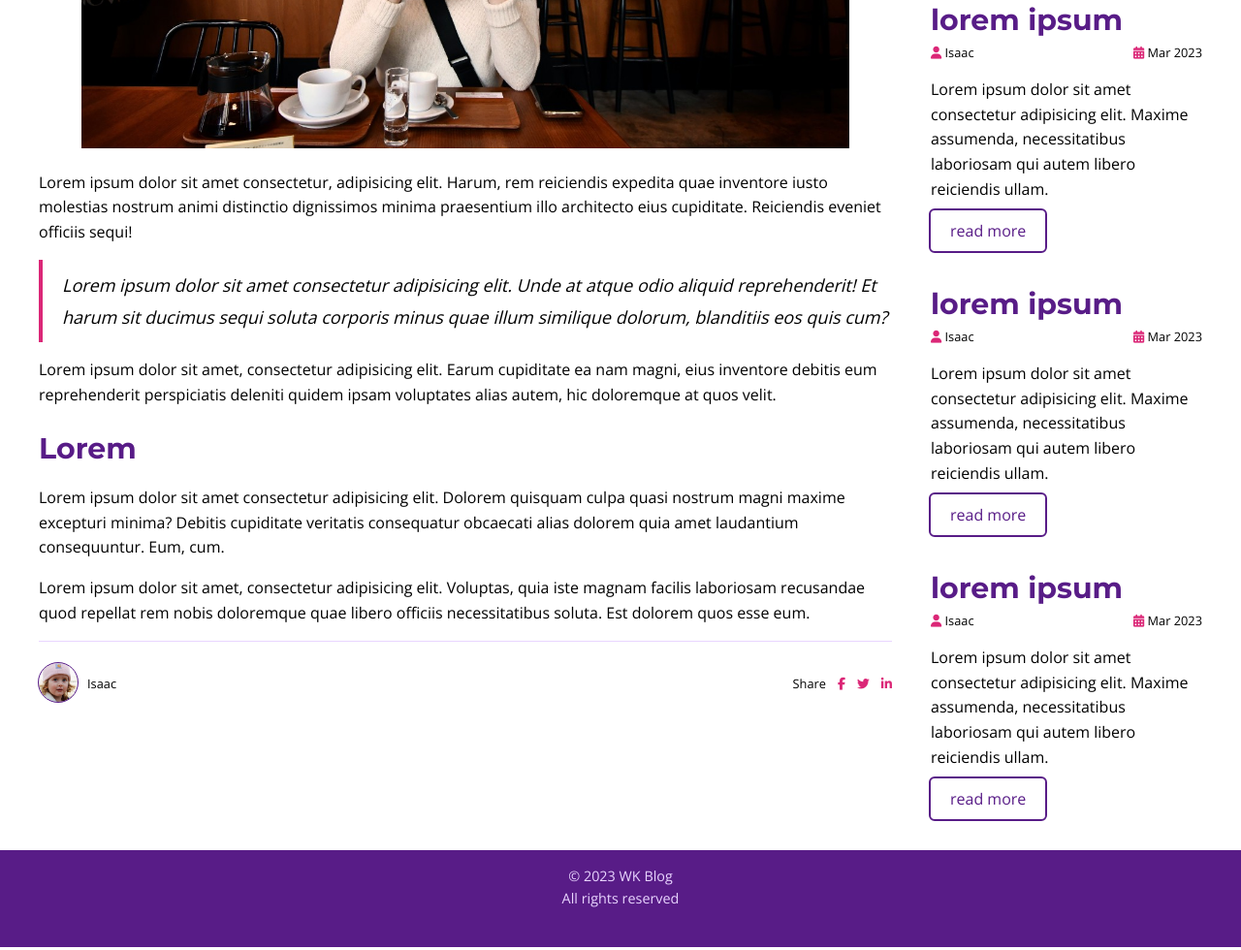
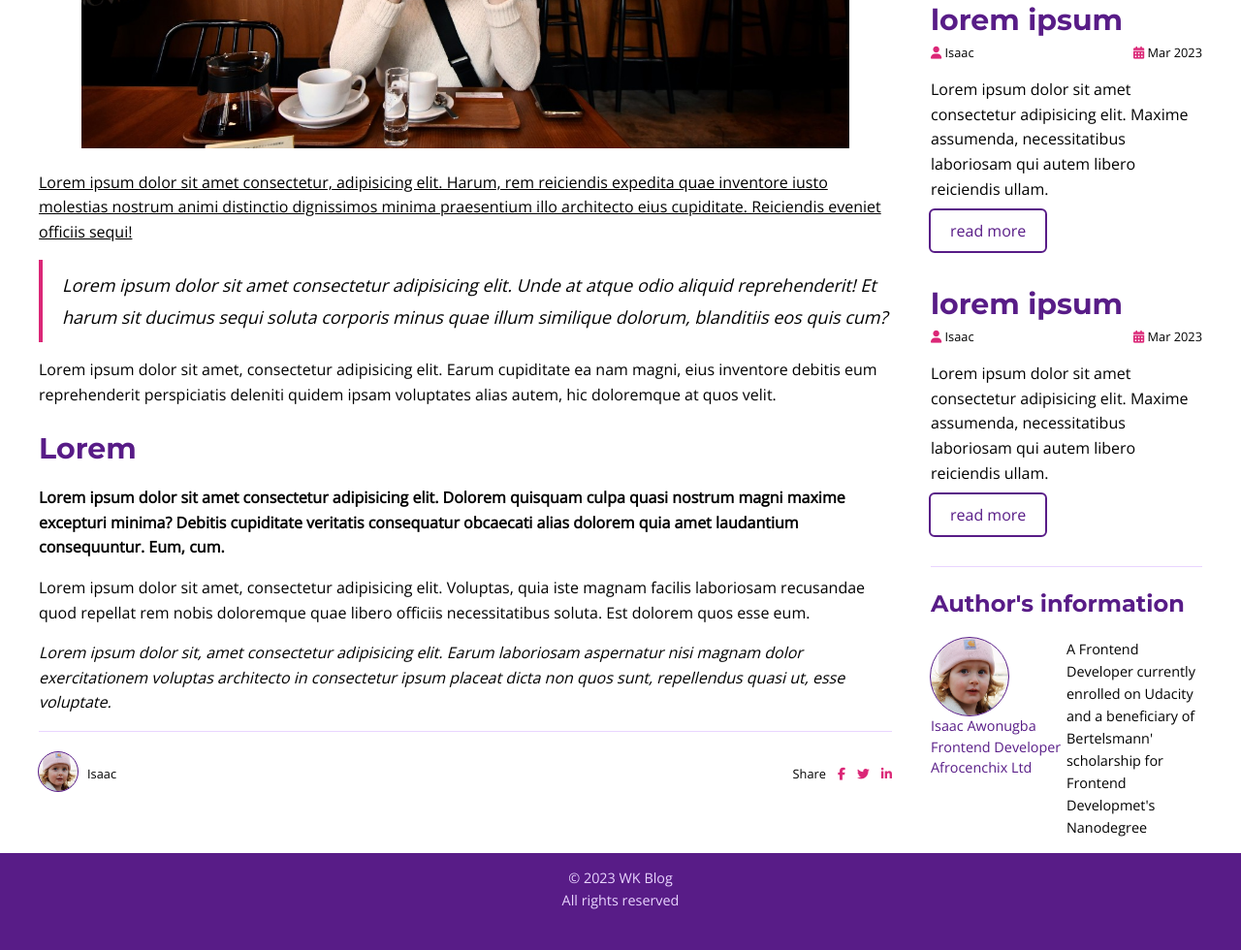
Before and after one commit to afroisaac/blog, a plain HTML site: page blog-post.html in a window 1280 px wide. Shown: the part 508-1488 px from the top of the page at 97% size. Drawn offline with nearby package versions, Linux system fonts and the light colour scheme.

Commit message:
Fix: Omission added

```diff
--- a/blog-post.html
+++ b/blog-post.html
@@ -21,8 +21,9 @@
         </header>
 
         <aside class="sidebar">
+            <div class="sidebar-inner">
                 <h1>Archives</h1>
-            <div class="sidebar-inner">
+
                 <section class="sidebar-item">
                     <h2 class="item-title">lorem ipsum</h2>
                     <div class="item-meta">
@@ -52,17 +53,25 @@
                     <p>Lorem ipsum dolor sit amet consectetur adipisicing elit. Maxime assumenda, necessitatibus laboriosam qui autem libero reiciendis ullam.</p>
                     <a href="#" class="button secondary-button">read more</a>
                 </section>
-
-                    <section class="sidebar-item">
-                        <h2 class="item-title">lorem ipsum</h2>
-                        <div class="item-meta">
-                            <span><i class="fa fa-user"></i> Isaac</span>
-                            <span><i class="fa fa-calendar"></i> Mar 2023</span>
             </div>
-                        <p>Lorem ipsum dolor sit amet consectetur adipisicing elit. Maxime assumenda, necessitatibus laboriosam qui autem libero reiciendis ullam.</p>
-                        <a href="#" class="button secondary-button">read more</a>
+            <section class="author-section">
+                <h3>Author's information</h3>
+                <div class="author-info">
+                    <div class="width-50">
+                        <figure class="avatar">
+                            <img src="images/avatar.jpg" class="avatar-img-medium" />
+                        </figure>
+                        <div class="info">
+                            <div class="small-text">Isaac Awonugba</div>
+                            <div class="small-text">Frontend Developer</div>
+                            <div class="small-text">Afrocenchix Ltd</div>
+                        </div>
+                    </div>
+                    <div class="width-50">
+                        <p class="bio">A Frontend Developer currently enrolled on Udacity and a beneficiary of Bertelsmann' scholarship for Frontend Developmet's Nanodegree</p>
+                    </div>
+                </div>
             </section>
-            </div>
         </aside>
         <section class="post">
             <article class="post-body">
@@ -71,15 +80,16 @@
                 <figure class="hero">
                     <img src="images/max-unsplash-hero.jpg" alt="Lorem ipsum"  class="hero-image"/>
                 </figure>
-                <p>Lorem ipsum dolor sit amet consectetur, adipisicing elit. Harum, rem reiciendis expedita quae inventore iusto molestias nostrum animi distinctio dignissimos minima praesentium illo architecto eius cupiditate. Reiciendis eveniet officiis sequi!</p>
+                <p class="underlined-text">Lorem ipsum dolor sit amet consectetur, adipisicing elit. Harum, rem reiciendis expedita quae inventore iusto molestias nostrum animi distinctio dignissimos minima praesentium illo architecto eius cupiditate. Reiciendis eveniet officiis sequi!</p>
                 <blockquote>
                     Lorem ipsum dolor sit amet consectetur adipisicing elit. Unde at atque odio aliquid reprehenderit! Et harum sit ducimus sequi soluta corporis minus quae illum similique dolorum, blanditiis eos quis cum?
                 </blockquote>
                 <p>Lorem ipsum dolor sit amet, consectetur adipisicing elit. Earum cupiditate ea nam magni, eius inventore debitis eum reprehenderit perspiciatis deleniti quidem ipsam voluptates alias autem, hic doloremque at quos velit.</p>
 
                 <h2>Lorem</h2>
-                <p>Lorem ipsum dolor sit amet consectetur adipisicing elit. Dolorem quisquam culpa quasi nostrum magni maxime excepturi minima? Debitis cupiditate veritatis consequatur obcaecati alias dolorem quia amet laudantium consequuntur. Eum, cum.</p>
+                <p class="bold-text">Lorem ipsum dolor sit amet consectetur adipisicing elit. Dolorem quisquam culpa quasi nostrum magni maxime excepturi minima? Debitis cupiditate veritatis consequatur obcaecati alias dolorem quia amet laudantium consequuntur. Eum, cum.</p>
                 <p>Lorem ipsum dolor sit amet, consectetur adipisicing elit. Voluptas, quia iste magnam facilis laboriosam recusandae quod repellat rem nobis doloremque quae libero officiis necessitatibus soluta. Est dolorem quos esse eum.</p>
+                <p class="italic-text">Lorem ipsum dolor sit, amet consectetur adipisicing elit. Earum laboriosam aspernatur nisi magnam dolor exercitationem voluptas architecto in consectetur ipsum placeat dicta non quos sunt, repellendus quasi ut, esse voluptate.</p>
                 <section class="post-meta">
                     <figure class="avatar">
                         <img src="images/avatar.jpg"  class="avatar-img" alt="avatar"/>
--- a/css/blog-post.css
+++ b/css/blog-post.css
@@ -65,6 +65,18 @@
     justify-content: space-between;
 }
 
+.author-section{
+    border-top: 1px solid var(--secondary-color);
+}
+
+.author-info{
+    display: flex;
+}
+
+.width-50{
+    width: 50%;
+}
+
 .footer{
     grid-area: footer;
     background-color: var(--primary-color);
--- a/css/components/avatar.css
+++ b/css/components/avatar.css
@@ -10,3 +10,10 @@
     width: 40px;
     outline: 1px solid var(--primary-color);
 }
+
+.avatar-img-medium{
+    height: 80px;
+    width: 80px;
+    outline: 1px solid var(--primary-color);
+    border-radius: 50%;
+}
--- a/css/components/typography.css
+++ b/css/components/typography.css
@@ -44,6 +44,29 @@ p{
     line-height: 1.6;
 }
 
+.underlined-text{
+    text-decoration: underline;
+}
+
+.bold-text{
+    font-weight: bold;
+}
+
+.italic-text{
+    font-style: italic;
+}
+
+.small-text{
+    font-size: 0.9rem;
+    color: var(--primary-color);
+}
+
+.bio{
+    font-size: 0.9rem;
+    padding-top: 0;
+    margin-top: 0;
+}
+
 blockquote{
     font-style: italic;
     line-height: 1.8;
```
Lines whose indentation alone changed are shown as unchanged.
